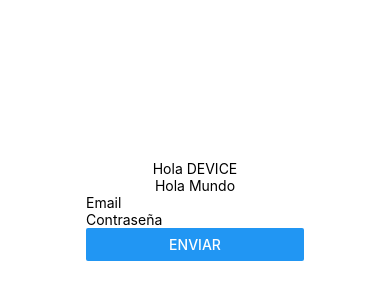
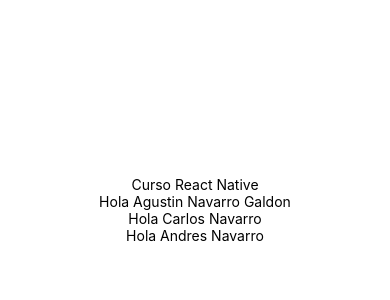
Before and after one commit to platzi/curso-react-native-intro, a React Native app: screen / in a window 390 px wide. Shown: the part 212-512 px from the top of the page. Built offline with nearby package versions, Linux system fonts and the light colour scheme.

Commit message:
Props entres componentes

```diff
--- a/App.js
+++ b/App.js
@@ -1,15 +1,14 @@
-import { StatusBar } from "expo-status-bar";
 import React from "react";
 import { StyleSheet, Text, View } from "react-native";
-import LoginForm from "./src/components/LoginForm";
+import Saludar from "./src/components/Saludar";
 
 export default function App() {
   return (
     <View style={styles.container}>
-      <Text>Hola DEVICE</Text>
-      <Text>Hola Mundo</Text>
-
-      <LoginForm />
+      <Text>Curso React Native</Text>
+      <Saludar name="Agustin Navarro Galdon" />
+      <Saludar name="Carlos Navarro" />
+      <Saludar name="Andres Navarro" />
     </View>
   );
 }
--- /dev/null
+++ b/src/components/Saludar.js
@@ -0,0 +1,8 @@
+import React from "react";
+import { Text } from "react-native";
+
+export default function Saludar(props) {
+  const { name } = props;
+
+  return <Text>Hola {name}</Text>;
+}
```
